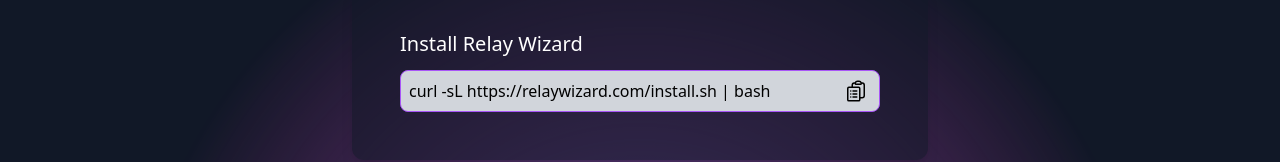
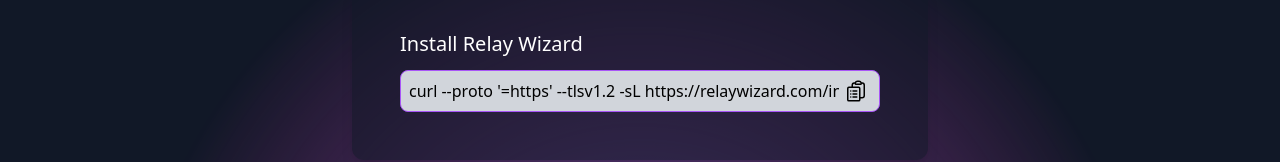
Before and after one commit to nodetec/relaywizard.com, a website: page index.html in a window 1280 px wide. Shown: the part 482-644 px from the top of the page. Drawn offline with Linux system fonts and the light colour scheme.

Commit message:
feat: update curl command to specify the protocol to be https and the tls version to be 1.2 or newer (#11)

```diff
--- a/index.html
+++ b/index.html
@@ -59,7 +59,8 @@
         Install Relay Wizard
       </h2>
       <div class="relative">
-        <input type="text" id="textToCopy" readonly value="curl -sL https://relaywizard.com/install.sh | bash"
+        <input type="text" id="textToCopy" readonly
+          value="curl --proto '=https' --tlsv1.2 -sL https://relaywizard.com/install.sh | bash"
           class="w-full bg-gray-300 p-2 pr-10 border border-purple-500 rounded-lg focus:outline-none focus:ring-2 focus:ring-blue-500" />
         <button id="copyButton"
           class="absolute inset-y-0 right-0 flex items-center pr-3 text-gray-500 hover:text-gray-700">
```
